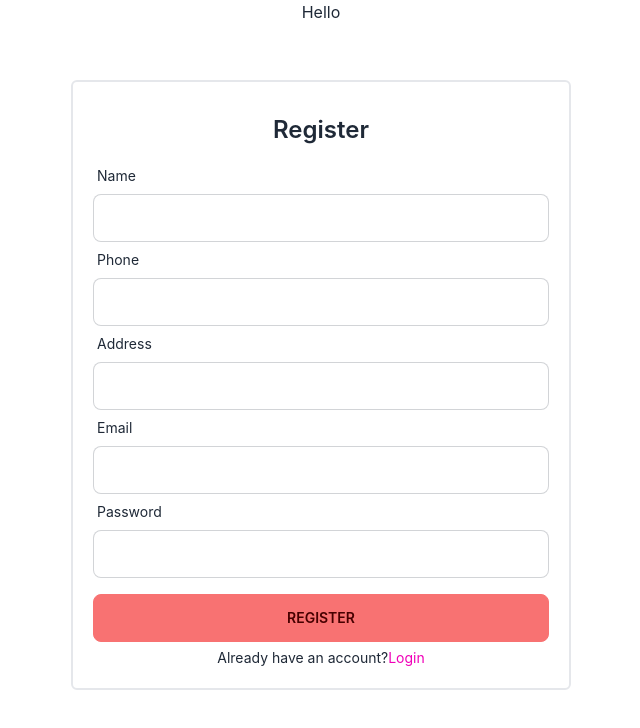
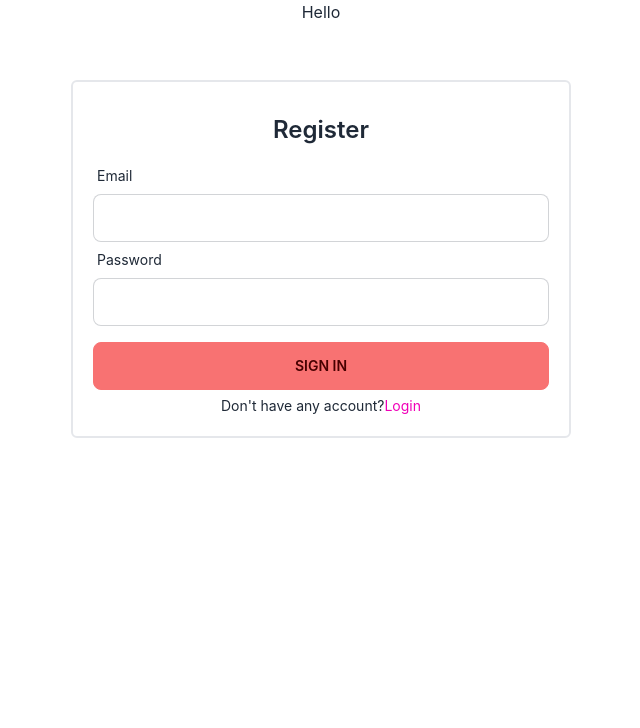
Before and after one commit to Tasnim-Bahar-Samir/mern-auth-task-client, a React (Create React App) app: page / in a window 1280 px wide. Shown: the top 728 px of the page, without its empty margins (319-959 px from the left). Built offline with nearby package versions, Linux system fonts and the light colour scheme.

Commit message:
implemented login and register page

```diff
--- /dev/null
+++ b/src/Components/Login/Login.js
@@ -0,0 +1,65 @@
+import React from 'react'
+import { useForm } from 'react-hook-form';
+import { toast } from 'react-hot-toast';
+import { json, Link } from 'react-router-dom';
+
+
+const Login = () => {
+    const {register, handleSubmit, formState:{errors}} = useForm();
+    const handleLogin= (data)=>{
+        console.log(data)
+        fetch('http://localhost:5000/login',{
+            method:'POST',
+            headers:{
+                'content-type': 'application/json'
+            },
+            body: JSON.stringify(data)
+        })
+        .then(res => res.json())
+        .then(data => {
+            console.log(data)
+            if(data.success){
+                localStorage.setItem('auth_token',data.data)
+            }else{
+                toast.error(data.message)
+            }
+        })
+    }
+  return (
+    <div>
+        <form onSubmit={handleSubmit(handleLogin)} className="mx-auto border-2 p-5 rounded-md mt-14 text-left md:w-[500px]" >
+            <h3 className='text-2xl font-semibold text-center my-3'>Register</h3>
+
+          <div className="form-control w-full ">
+            <label className="label">
+              <span className="label-text">Email</span>
+            </label>
+            <input
+              {...register("email", { required: "Email Address is required" })}
+              type="email"
+              className="input input-bordered w-full"
+              aria-invalid={errors.email ? "true" : "false"}
+            />
+            {errors.email && <p className="text-red-600" role="alert">{errors.email?.message}</p>}
+          </div>
+          <div className="form-control w-full">
+            <label className="label">
+              <span className="label-text">Password</span>
+            </label>
+            <input
+              {...register("password", { required: "Password is required",minLength: {value:6,message:"Password should be atleast 6 characters."} })}
+              type="password"
+              className="input input-bordered w-full"
+              aria-invalid={errors.password ? "true" : "false"}
+            />
+            {errors.password && <p className="text-red-600" role="alert">{errors.password?.message}</p>}
+          </div>
+
+          <button type="submit" className="btn btn-error w-full mt-4">Sign In</button>
+          <p className="text-center text-sm mt-[6px]">Don't have any account?<Link to='/register' className="text-secondary">Login</Link></p>
+        </form>
+    </div>
+  )
+}
+
+export default Login
```
Also changed, not shown: src/App.js (+9 -2 lines).
